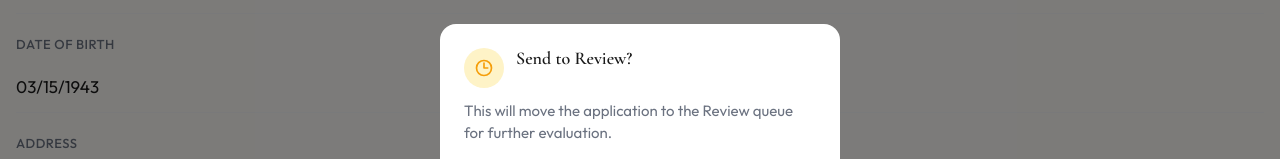
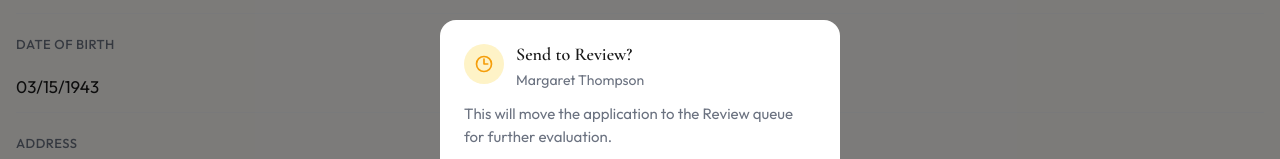
Before and after one commit to CoHoast/optalis, a Next.js app in the folder dashboard/: page /mobile/application/1 in a window 1280 px wide. Both pictures are taken after a click on the button "Review". Shown: the part 269-428 px from the top of the page. Built offline with nearby package versions, Linux system fonts and the light colour scheme; no server answers.

Commit message:
Fix TypeScript error - use patient_name instead of patientName

```diff
--- a/dashboard/src/app/mobile/application/[id]/page.tsx
+++ b/dashboard/src/app/mobile/application/[id]/page.tsx
@@ -985,7 +985,7 @@ function ApplicationDetailContent() {
               </div>
               <div>
                 <h3 className="mobile-modal-title" style={{ margin: 0 }}>Send to Review?</h3>
-                <p style={{ margin: '4px 0 0', fontSize: '14px', color: '#6b7280' }}>{app?.patientName}</p>
+                <p style={{ margin: '4px 0 0', fontSize: '14px', color: '#6b7280' }}>{app?.patient_name}</p>
               </div>
             </div>
             <p className="mobile-modal-text">
```
